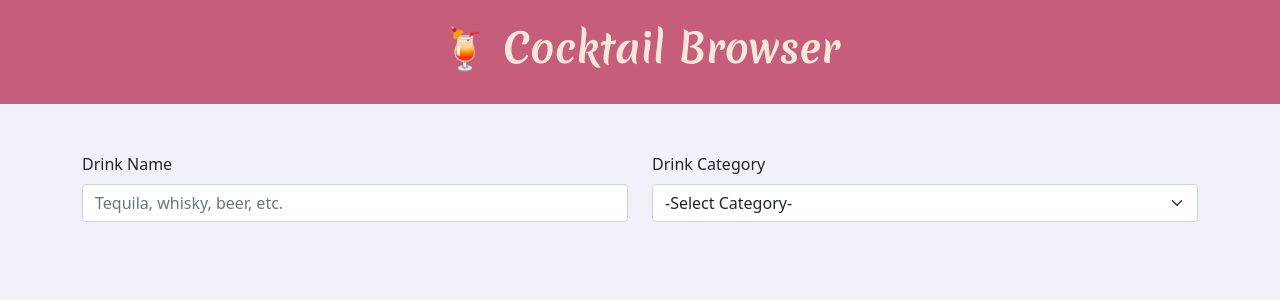
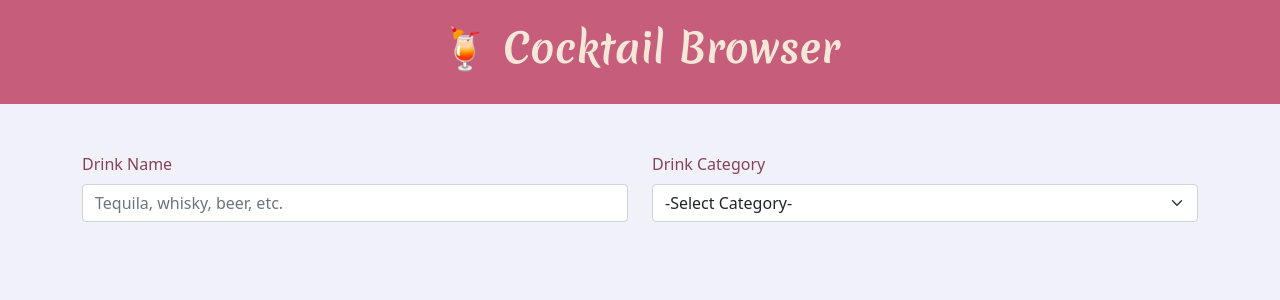
Before and after one commit to nancyh-code/cocktail_browser, a React (Vite) app: page / in a window 1280 px wide. Shown: the top 300 px of the page. Built offline with nearby package versions, Linux system fonts and the light colour scheme.

Commit message:
fixes style

```diff
--- a/src/components/EntryForm.jsx
+++ b/src/components/EntryForm.jsx
@@ -5,7 +5,7 @@ const EntryForm = () => {
     <Form>
       <Row>
         <Col md={6}>
-          <Form.Group className="mb-3">
+          <Form.Group className="mb-3 custom-text">
             <Form.Label htmlFor="name">Drink Name</Form.Label>
             <Form.Control
               type="text"
@@ -15,7 +15,7 @@ const EntryForm = () => {
           </Form.Group>
         </Col>
         <Col md={6}>
-          <Form.Group className="mb-3">
+          <Form.Group className="mb-3 custom-text">
             <Form.Label htmlFor="category">Drink Category</Form.Label>
             <Form.Select id="category" name="category">
               <option>-Select Category-</option>
--- a/src/index.css
+++ b/src/index.css
@@ -12,3 +12,7 @@ header h1 {
   font-family: "Merienda", cursive;
   font-weight: 700;
 }
+
+.custom-text {
+  color: #874356;
+}
```
